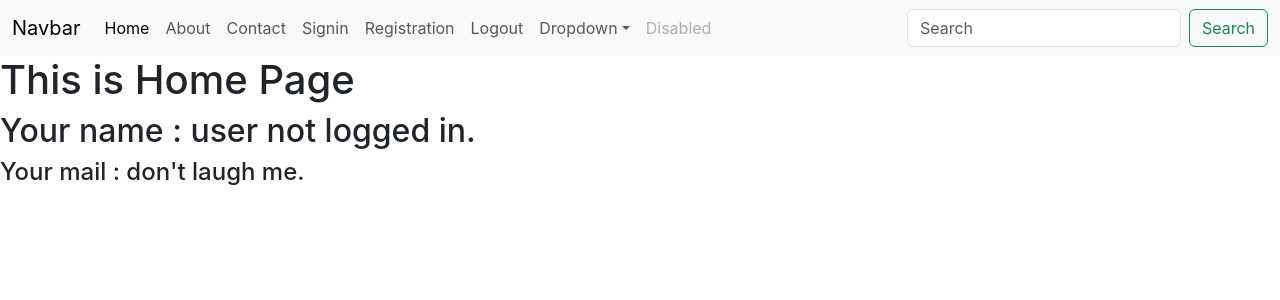
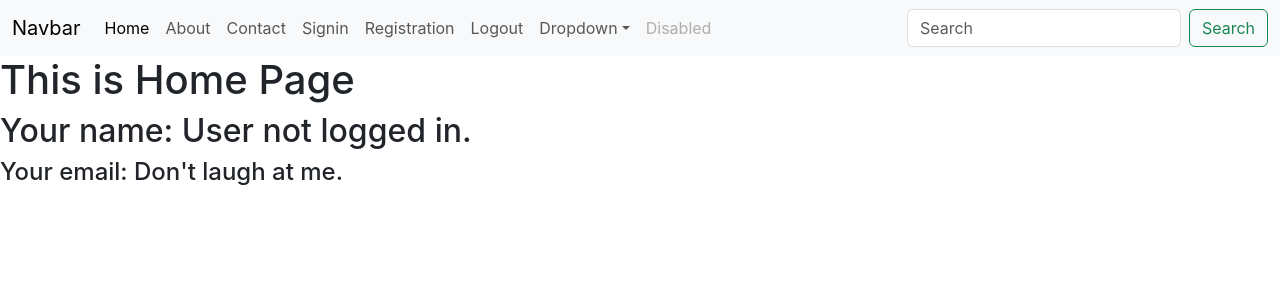
Before and after one commit to mdlumansarkar/client, a React (Create React App) app: page / in a window 1280 px wide. Shown: the top 300 px of the page. Built offline with nearby package versions, Linux system fonts and the light colour scheme; no server answers.

Commit message:
Update Home.js

```diff
--- a/src/components/Home.js
+++ b/src/components/Home.js
@@ -1,48 +1,103 @@
-import React,{ useState } from 'react'
-import { useEffect } from 'react';
-// require('../components/About');
+import React, { useState, useEffect } from 'react';
 
 const Home = () => {
-  const [user,setUser] = useState({name:'',email:''});
+  const [user, setUser] = useState({ name: '', email: '' });
 
-  const homePage = async (req,res) =>{
-    try{
-      const response = await fetch('https://mern-project-3-cg8m.onrender.com/getData',{
-        method:"GET",
-        headers:{
-          "Content-type":"application/json"
-        }
-
+  const homePage = async () => {
+    try {
+      const response = await fetch('https://mern-project-3-cg8m.onrender.com/getData', {
+        method: "GET",
+        headers: {
+          "Content-type": "application/json",
+          // If token is required
+          // "Authorization": `Bearer ${yourToken}`
+        },
+        credentials: 'include' // If using cookies for authorization
       });
 
-      if(!response){
+      if (!response.ok) {
         console.log("Data not found!");
-      }
-
+      } else {
         const data = await response.json();
         console.log(data);
-        setUser({...user,name:data.name,email:data.email});
-
-
-    }catch(err){
-      console.log(err);
+        // Only set the data if it's not empty or undefined
+        if (data) {
+          setUser({ name: data.name || 'No name available', email: data.email || 'No email available' });
+        }
+      }
+    } catch (err) {
+      console.log('Error:', err);
     }
-
-
-  }
+  };
 
   useEffect(() => {
     homePage();
-    }, []);
+  }, []);
 
   return (
     <div>
       <h1>This is Home Page</h1>
-      <h2>Your name : {user?.name||"user not logged in."}</h2>
-      <h4>Your mail : {user?.email||"don't laugh me."}</h4>
-      {/* <h2>This is Home Page.</h2> */}
+      <h2>Your name: {user?.name || "User not logged in."}</h2>
+      <h4>Your email: {user?.email || "Don't laugh at me."}</h4>
     </div>
-  )
-}
+  );
+};
 
-export default Home
+export default Home;
+
+
+
+
+
+
+
+
+
+// import React,{ useState } from 'react'
+// import { useEffect } from 'react';
+// // require('../components/About');
+
+// const Home = () => {
+//   const [user,setUser] = useState({name:'',email:''});
+
+//   const homePage = async (req,res) =>{
+//     try{
+//       const response = await fetch('https://mern-project-3-cg8m.onrender.com/getData',{
+//         method:"GET",
+//         headers:{
+//           "Content-type":"application/json"
+//         }
+
+//       });
+
+//       if(!response){
+//         console.log("Data not found!");
+//       }
+
+//         const data = await response.json();
+//         console.log(data);
+//         setUser({...user,name:data.name,email:data.email});
+
+
+//     }catch(err){
+//       console.log(err);
+//     }
+
+
+//   }
+
+//   useEffect(() => {
+//     homePage();
+//     }, []);
+
+//   return (
+//     <div>
+//       <h1>This is Home Page</h1>
+//       <h2>Your name : {user?.name||"user not logged in."}</h2>
+//       <h4>Your mail : {user?.email||"don't laugh me."}</h4>
+//       {/* <h2>This is Home Page.</h2> */}
+//     </div>
+//   )
+// }
+
+// export default Home
```
